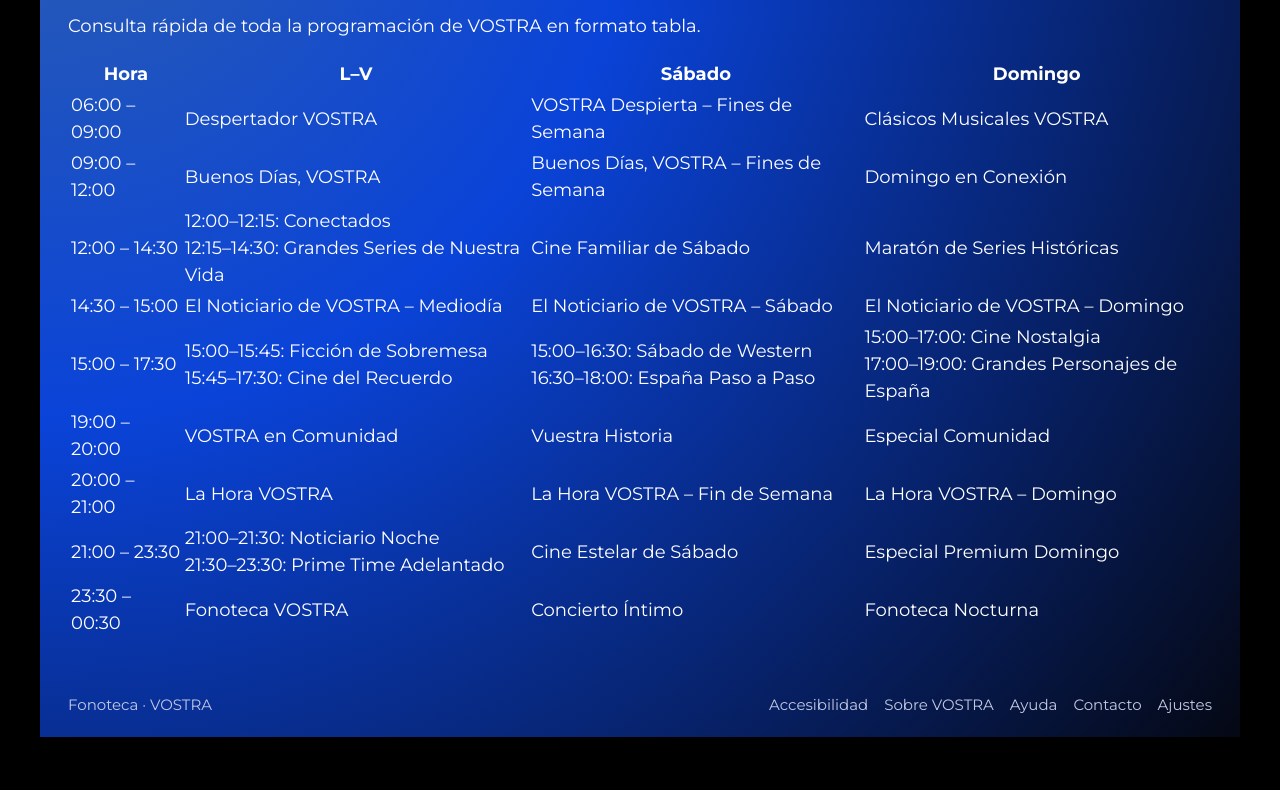
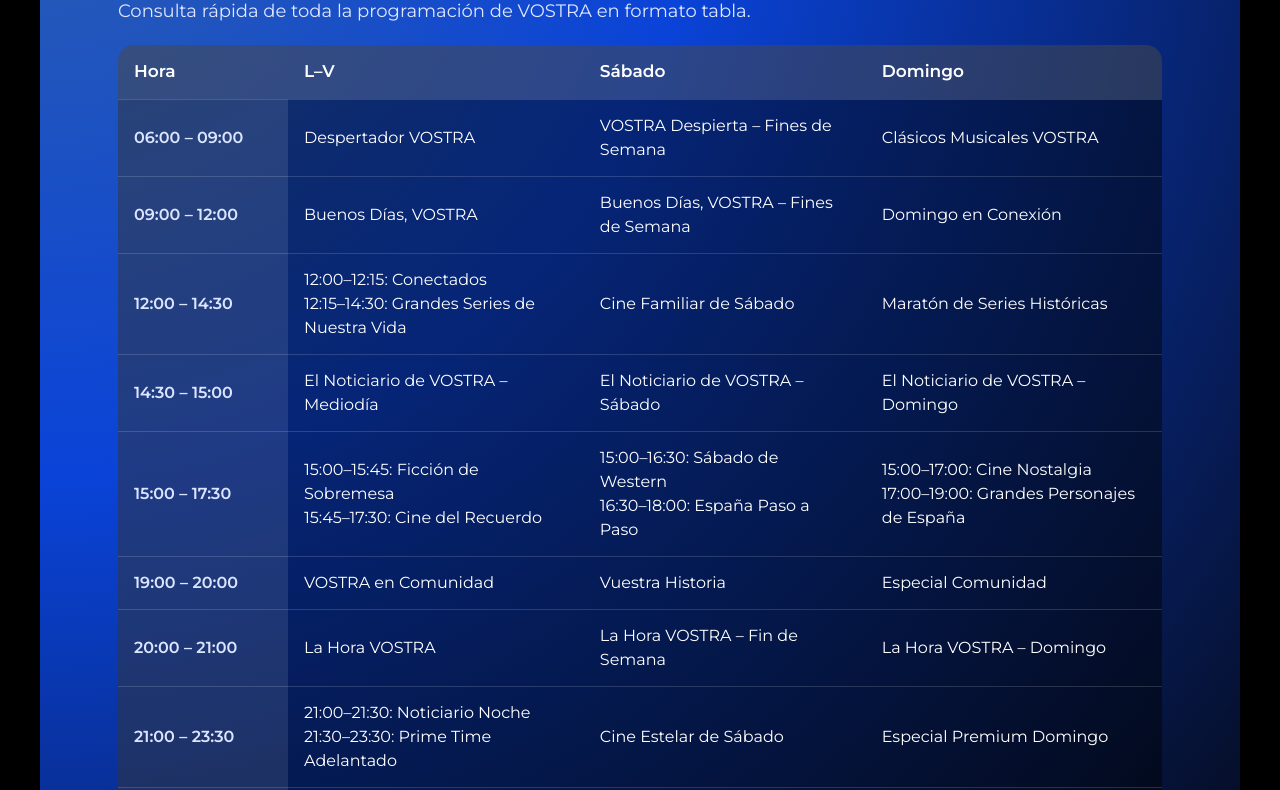
Before and after one commit to 100497141/vostra, a plain HTML site: page parrilla/index.html in a window 1280 px wide. Shown: the part 185-975 px from the top of the page. Before the commit the page ends 922 px from the top, so only its background shows below. Drawn offline with Linux system fonts and the light colour scheme.

Commit message:
Update styles.css

```diff
--- a/parrilla/styles.css
+++ b/parrilla/styles.css
@@ -286,3 +286,78 @@
     padding-inline: 4px;
   }
 }
+/* ===============================
+   GUÍA TV SEMANAL – ESTILO TABLA
+   =============================== */
+
+.guia-main {
+  max-width: 1100px;
+  margin: 0 auto;
+}
+
+.guia-title {
+  font-size: 32px;
+  font-weight: 700;
+  margin-bottom: 6px;
+}
+
+.guia-subtitle {
+  font-size: 18px;
+  color: #e0e7ff;
+  margin-bottom: 20px;
+}
+
+.guia-container {
+  overflow-x: auto;
+  padding-bottom: 20px;
+}
+
+.guia-table {
+  width: 100%;
+  border-collapse: collapse;
+  background: rgba(0, 0, 0, 0.45);
+  border-radius: 16px;
+  overflow: hidden;
+}
+
+.guia-table thead {
+  background: rgba(255, 255, 255, 0.15);
+}
+
+.guia-table th,
+.guia-table td {
+  padding: 14px 16px;
+  border-bottom: 1px solid rgba(255, 255, 255, 0.15);
+  text-align: left;
+  font-size: 16px;
+}
+
+.guia-table th {
+  font-weight: 600;
+  font-size: 17px;
+}
+
+.hora {
+  width: 170px;
+  font-weight: 600;
+  color: #dce5ff;
+  background: rgba(255, 255, 255, 0.1);
+}
+
+.guia-table tr:last-child td {
+  border-bottom: none;
+}
+
+/* RESPONSIVE */
+@media (max-width: 700px) {
+  .hora {
+    width: 120px;
+    font-size: 14px;
+  }
+
+  .guia-table th,
+  .guia-table td {
+    font-size: 14px;
+    padding: 10px 12px;
+  }
+}
```
